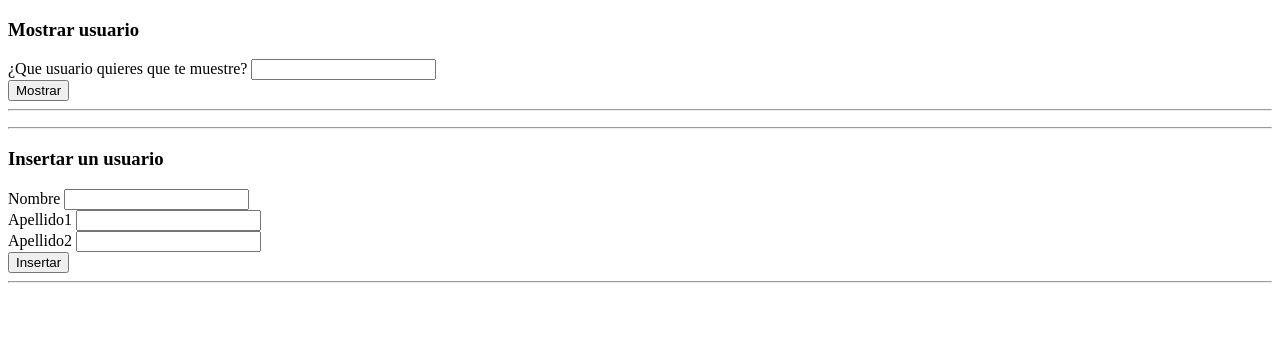
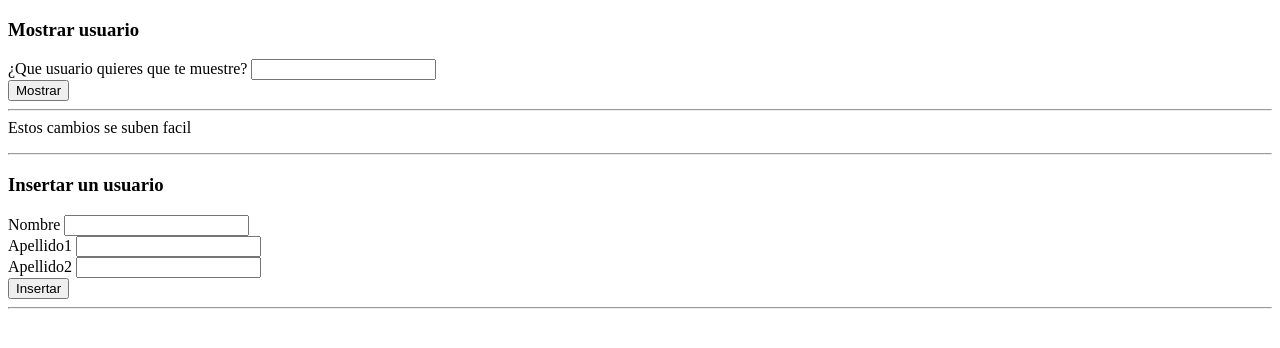
Before and after one commit to josehscodenotch/myAngularApp, an Angular app: page / in a window 1280 px wide. Shown: the top 348 px of the page. Built offline with nearby package versions, Linux system fonts and the light colour scheme.

Commit message:
Prueba para Jorge

```diff
--- a/src/app/pages/mostrar-usuario/mostrar-usuario.component.html
+++ b/src/app/pages/mostrar-usuario/mostrar-usuario.component.html
@@ -9,6 +9,8 @@
 <b>Apellido2:</b>{{usuario.apellido2}} <br>
 </div>
 
+Estos cambios se suben facil
+
 <ul>
     <li *ngFor="let user of apiService.usuarios">
         <b>{{user.id}} - Nombre:</b> {{user.nombre}} - <b>Apellido1:</b> {{user.apellido1}} - <b>Apellido2:</b> {{user.apellido2}}
```
